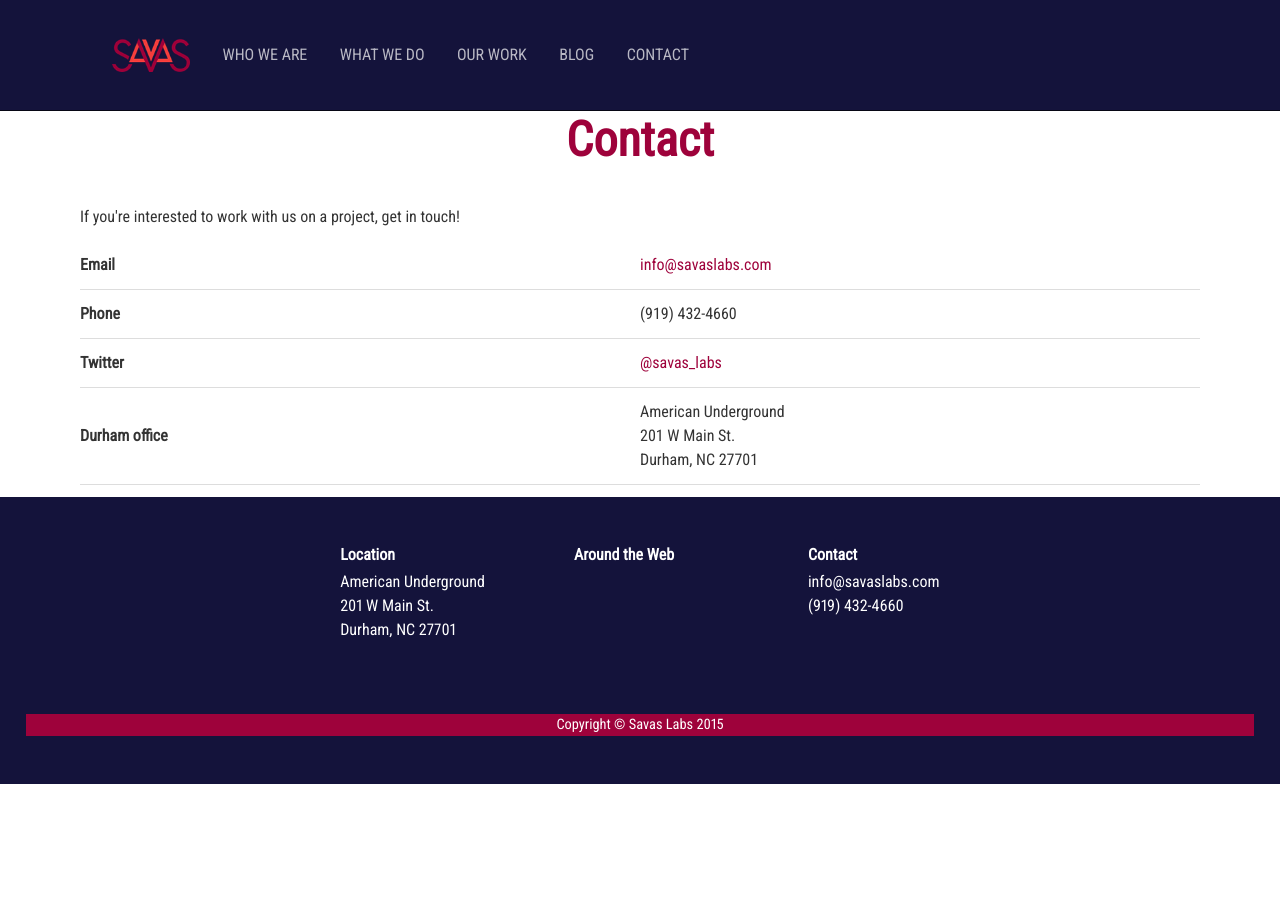
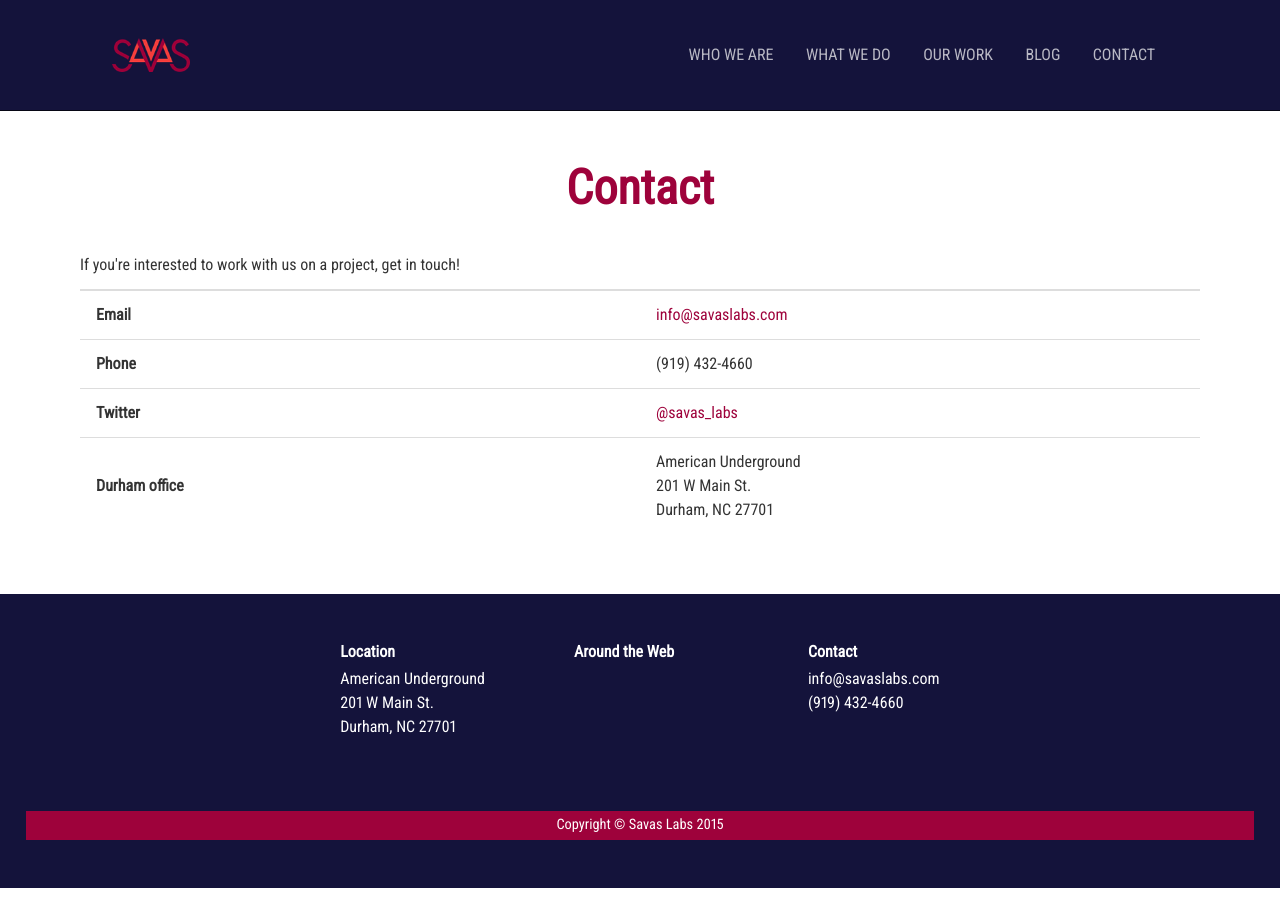
Before and after one commit to tumble1999/savaslabs.github.io, a Jekyll site: the page built from contact.html, in a window 1280 px wide. Built offline with Jekyll 4.4.1, drawn with Linux system fonts in a browser that asks for light colours; nearby versions of some CDN libraries; some web fonts are replaced; library files that are not in the unit come from our copies.

Commit message:
Adjust spacing and use color variables.

```diff
--- a/assets/styles/_scss/_footer.scss
+++ b/assets/styles/_scss/_footer.scss
@@ -92,13 +92,13 @@
   p {
     color: $footer-disclaimer-color;
     font-size: 0.9em;
-    line-height: 1.5em;
+    line-height: 2em;
     margin: auto;
     max-width: 35em;
     text-align: center;
   }
 
   .footer-copyright {
-    background-color: #9E023B;
+    background-color: $fuschia;
   }
 }
--- a/assets/styles/_scss/_home.scss
+++ b/assets/styles/_scss/_home.scss
@@ -5,14 +5,11 @@
         padding: 3% 0;
         .logo { @include span-columns(4); }
         .tagline { @include span-columns(8); }
-        h2 {
-            font-family: $roboto;
-            font-size: 400%;
+        h1 {
             padding-top: 10%;
-            color: #9E023B;
+            color: $fuschia;
         }
-        h3 {
-            font-size: 120%;
+        h4 {
             color: white;
         }
     }
--- a/assets/styles/_scss/_layout.scss
+++ b/assets/styles/_scss/_layout.scss
@@ -2,4 +2,5 @@
     @include outer-container;
     max-width: 70em;
     vertical-align: baseline;
+    padding: 3em 0;
 }
--- a/assets/styles/_scss/_navigation.scss
+++ b/assets/styles/_scss/_navigation.scss
@@ -81,7 +81,7 @@
     z-index: 9999999;
 
     @include media ($horizontal-bar-mode) {
-      float: left;
+      float: right;
     }
   }
 
--- a/assets/styles/main.scss
+++ b/assets/styles/main.scss
@@ -14,3 +14,4 @@
 @import "navigation";
 @import "footer";
 @import "home";
+@import "contact";
```
